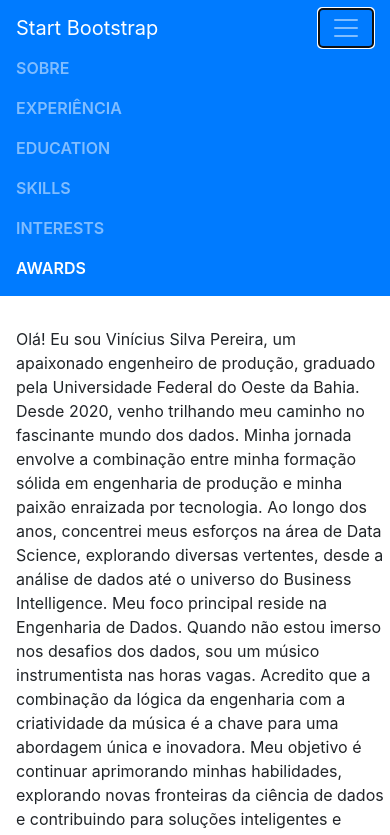
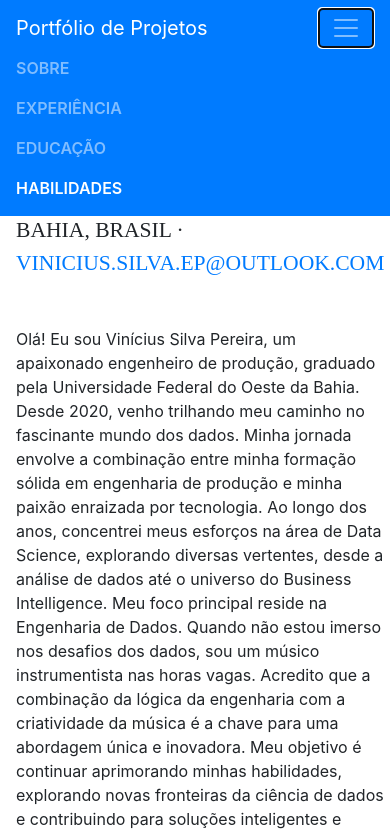
Before and after one commit to vinicius-silva-ep/vinicius-silva.github.io, a website with bundled scripts: page index.html in a window 390 px wide. Both pictures are taken after a click on the button "Toggle navigation". Shown: the top 835 px of the page. Built offline with nearby package versions, Linux system fonts and the light colour scheme; a web font is replaced by a local one.

Commit message:
atualização de mais informações

```diff
--- a/index.html
+++ b/index.html
@@ -8,7 +8,7 @@
     <meta name="description" content="">
     <meta name="author" content="">
 
-    <title>Resume - Start Bootstrap Theme</title>
+    <title>Portfólio - Vinícius</title>
 
     <!-- Bootstrap core CSS -->
     <link href="vendor/bootstrap/css/bootstrap.min.css" rel="stylesheet">
@@ -29,7 +29,7 @@
 
     <nav class="navbar navbar-expand-lg navbar-dark bg-primary fixed-top" id="sideNav">
       <a class="navbar-brand js-scroll-trigger" href="#page-top">
-        <span class="d-block d-lg-none">Start Bootstrap</span>
+        <span class="d-block d-lg-none">Portfólio de Projetos</span>
         <span class="d-none d-lg-block">
           <img class="img-fluid img-profile rounded-circle mx-auto mb-2" src="img/imagem_vinicius.jpg" alt="">
         </span>
@@ -46,17 +46,17 @@
             <a class="nav-link js-scroll-trigger" href="#Experiência">Experiência</a>
           </li>
           <li class="nav-item">
-            <a class="nav-link js-scroll-trigger" href="#education">Education</a>
+            <a class="nav-link js-scroll-trigger" href="#education">Educação</a>
           </li>
           <li class="nav-item">
-            <a class="nav-link js-scroll-trigger" href="#skills">Skills</a>
+            <a class="nav-link js-scroll-trigger" href="#skills">Habilidades</a>
           </li>
-          <li class="nav-item">
+          <!-- <li class="nav-item">
             <a class="nav-link js-scroll-trigger" href="#interests">Interests</a>
           </li>
           <li class="nav-item">
             <a class="nav-link js-scroll-trigger" href="#awards">Awards</a>
-          </li>
+          </li> -->
         </ul>
       </div>
     </nav>
@@ -174,7 +174,7 @@
 
       <section class="resume-section p-3 p-lg-5 d-flex flex-column" id="skills">
         <div class="my-auto">
-          <h2 class="mb-5">Skills</h2>
+          <h2 class="mb-5">Habilidades</h2>
 
           <div class="subheading mb-3">Programming Languages &amp; Tools</div>
           <ul class="list-inline list-icons">
@@ -234,8 +234,8 @@
       <section class="resume-section p-3 p-lg-5 d-flex flex-column" id="power-bi-section">
         <div class="my-auto">
             <h2 class="mb-5">Meus Projetos</h2>
-            <h4 class="mb-3">Descrição do negocio</h4>
-            <p>Explore visualizações interativas e análises de dados relacionadas aos meus interesses. Dê uma olhada no meu dashboard personalizado abaixo:</p>
+            <h4 class="mb-3">Gestão de Projetos</h4>
+            <p>(ainda vou descrever aqui o que será escrito):</p>
 
             <!-- Substitua o código de incorporação abaixo pelo seu código do Power BI -->
             <iframe title="GESTAO_DE_PROJETOS" width="600" height="373.5" src="https://app.powerbi.com/view?r=eyJrIjoiNzc4NTYwOGUtZDEwOC00NzQwLWE2NWItZWEzNGIzZjE1NDI2IiwidCI6ImI5MzA5NDA0LWExNGQtNGVlZS1hNDEyLTEwNmZlMzA4OWUyMCJ9" frameborder="0" allowFullScreen="true"></iframe>
@@ -243,7 +243,7 @@
     </section>
 
 
-      <section class="resume-section p-3 p-lg-5 d-flex flex-column" id="awards">
+      <!-- <section class="resume-section p-3 p-lg-5 d-flex flex-column" id="awards">
         <div class="my-auto">
           <h2 class="mb-5">Awards &amp; Certifications</h2>
           <ul class="fa-ul mb-0">
@@ -276,7 +276,7 @@
               Place - James Buchanan High School - Hackathon 2005</li>
           </ul>
         </div>
-      </section>
+      </section> -->
 
     </div>
 
```
